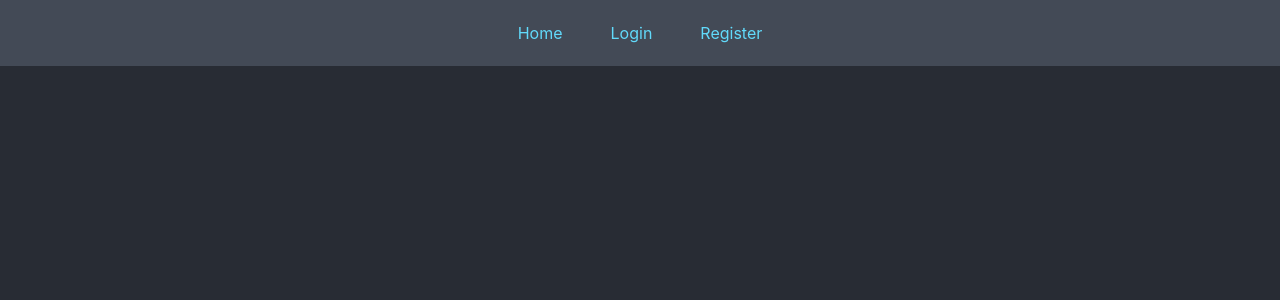
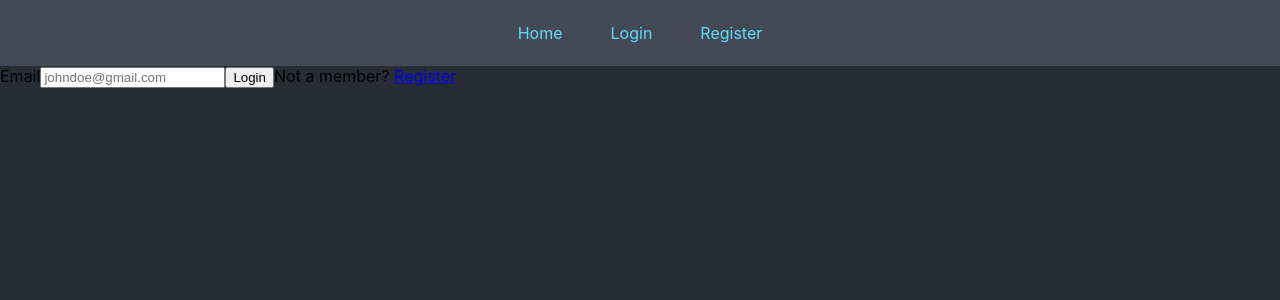
Before and after one commit to da20shadow/react-applications, a React (Create React App) app in the folder to-do-app/: page /login in a window 1280 px wide. Before the commit this address had no page. Shown: the top 300 px of the page. Built offline with nearby package versions, Linux system fonts and the light colour scheme.

Commit message:
Added Login Page

```diff
--- a/to-do-app/src/App.js
+++ b/to-do-app/src/App.js
@@ -2,7 +2,7 @@ import logo from './logo.svg';
 import './assets/scss/style.css';
 import {Header} from "./components";
 import {Routes, Route} from "react-router-dom";
-import {Home} from "./pages";
+import {Home, Login} from "./pages";
 
 function App() {
   return (
@@ -11,6 +11,7 @@ function App() {
 
         <Routes>
             <Route path={'/'} element={<Home/>} />
+            <Route path={'/login'} element={<Login/>} />
         </Routes>
     </>
   );
--- a/to-do-app/src/pages/Login/Login.js
+++ b/to-do-app/src/pages/Login/Login.js
@@ -0,0 +1,21 @@
+import {Link} from "react-router-dom";
+
+function Login() {
+
+    return (
+        <form>
+
+            <label htmlFor="email">Email</label>
+            <input name={'email'}
+                   type="email"
+                   placeholder={'johndoe@gmail.com'} />
+
+            <button type={'submit'} >Login</button>
+
+            <span>Not a member? </span>
+            <Link to={'/register'}>Register</Link>
+        </form>
+    )
+}
+
+export default Login;
--- /dev/null
+++ b/to-do-app/src/pages/Login/index.js
@@ -0,0 +1 @@
+export {default} from './Login';
--- a/to-do-app/src/pages/index.js
+++ b/to-do-app/src/pages/index.js
@@ -1 +1,2 @@
 export {default as Home} from './Home';
+export {default as Login} from './Login';
```
Also changed, not shown: to-do-app/src/components/Main/Main.js (added).
